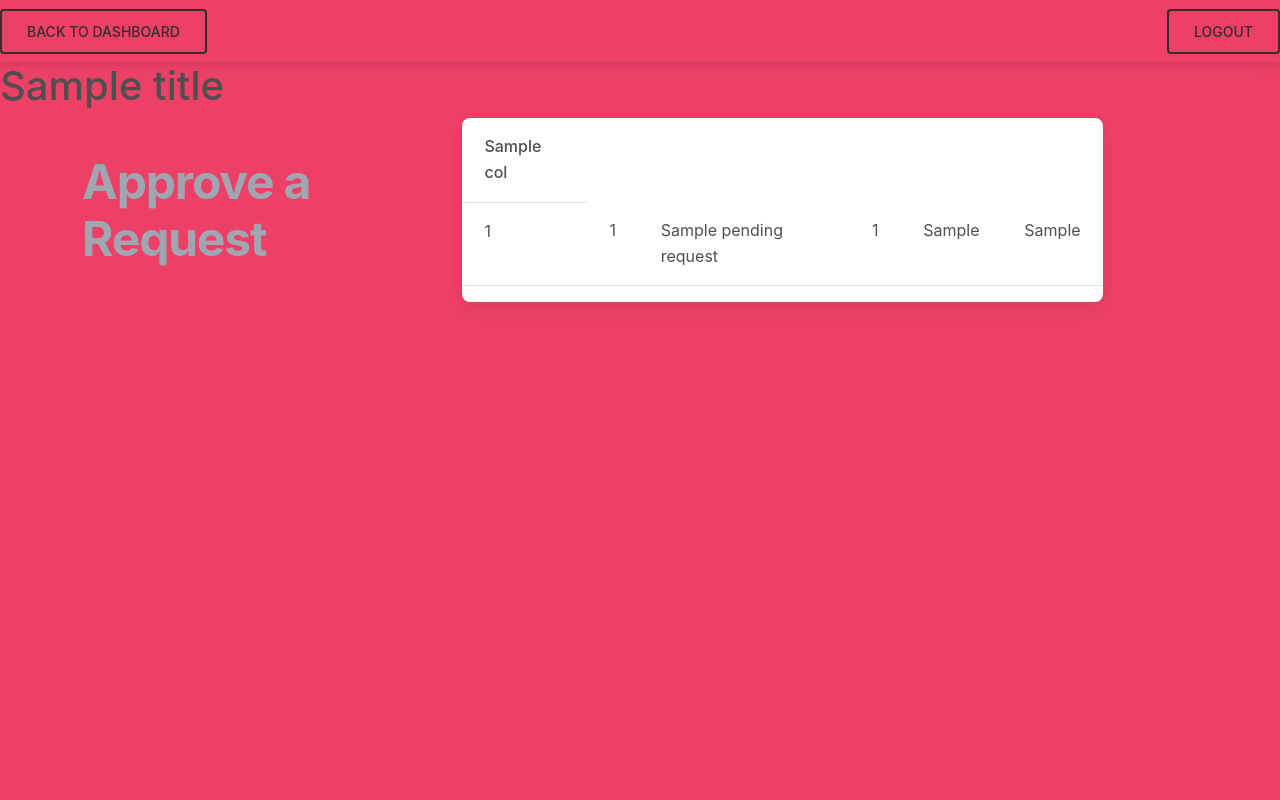
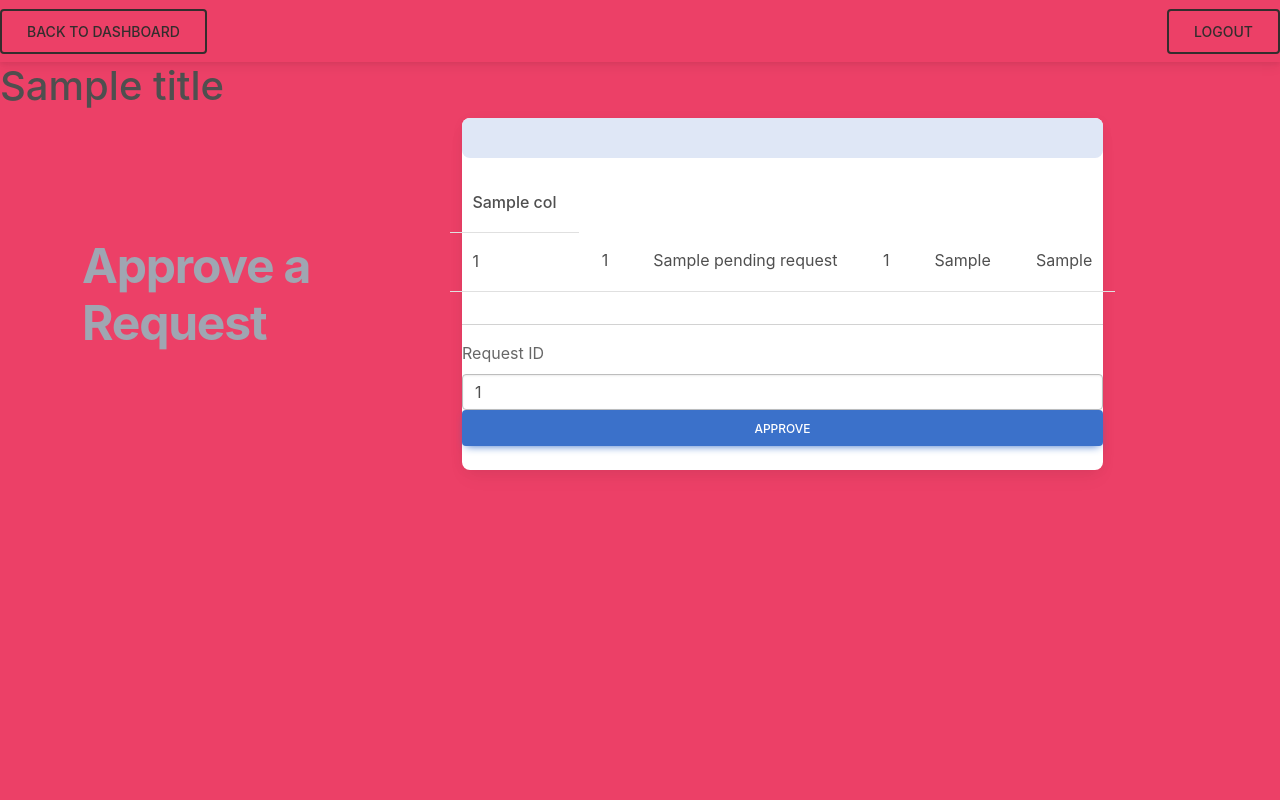
Before and after one commit to Prabhleen1398/blood-donation-management-dbms-project, a Flask app: template templates/hospital/approveRequest.html in a window 1280 px wide. Run offline with Flask 3, Linux system fonts and the light colour scheme; the template is opened without the code that fills it: most values are stand-ins (such as "Sample title", 1, 10 or a date in 2020); some libraries are stand-ins or nearby versions.

Commit message:
approving a request works

```diff
--- a/app.py
+++ b/app.py
@@ -286,7 +286,7 @@ def inventory(user):
         return render_template('inventory/inventory.html',bloodbagData = bloodbagData,data = data , labels = labels)
     return redirect(url_for('login'))
 
-@app.route('/profile/<user>/approveRequest', methods=['GET'])
+@app.route('/profile/<user>/approveRequest', methods=['GET','POST'])
 def approveRequest(user):
     if 'loggedin' in session and (user ==session['id']):
         cursor = mysql.connection.cursor(MySQLdb.cursors.DictCursor)
@@ -295,9 +295,24 @@ def approveRequest(user):
         cursor.nextset()
         table_columns= list(pendingRequests[0].keys())
         table_columns = ["Request id","inventory_id","hospital_id","bag_id","requested","received"]
+        msg = ""
+        if(request.method == "POST"):
+            print("Approving Request ID %s",request.form['requestID'])
+            try:
+
+                cursor = mysql.connection.cursor(MySQLdb.cursors.DictCursor)
+                print(request.form['requestID'],user)
+                print(type(request.form['requestID']),type(user))
+                cursor.callproc('approve_hospital_request',[int(request.form['requestID']) , int(user),])
+                mysql.connection.commit()
+                msg = "Request Approved Successfully !"
+            except Exception as e:
+                msg = e.args
 
 
-        return render_template('hospital/approveRequest.html',table_columns = table_columns,pendingRequests = pendingRequests)
+
+
+        return render_template('hospital/approveRequest.html',msg=  msg,table_columns = table_columns,pendingRequests = pendingRequests)
     return redirect(url_for('login'))
 
 @app.route("/home")
--- a/templates/hospital/approveRequest.html
+++ b/templates/hospital/approveRequest.html
@@ -13,8 +13,11 @@ content %}
 		</div>
 		<div class="col-7">
 			<div class="card">
-
-					<table class="card-table table table-responsive">
+        <div class="alert alert-primary" role="alert">
+          {{msg}}
+        </div>
+				<div class = "row">
+          <table class="card-table table table-responsive">
 						<thead>
 							<tr>
 								{% for col in table_columns %}
@@ -35,6 +38,22 @@ content %}
               {% endfor %}
 						</tbody>
 					</table>
+        </div>
+        <hr>
+          <div class = "row">
+            <form action="{{ url_for('approveRequest',user = session['id']) }}" method="post" autocomplete="off">
+              <div class="col">
+                <label class="form-label" for="approveRequestForm">Request ID</label>
+                  <select id="requestID" class="form-control" name = "requestID">
+                    {% for i in pendingRequests %}
+                    <option>{{i['request_id']}}</option>
+                    {%endfor%}
+                  </select>
+                  <input type="submit" class="btn btn-primary btn-block mb-4" value="Approve" />
+              </div>
+
+              </form>
+          </div>
 
 			</div>
 		</div>
```
